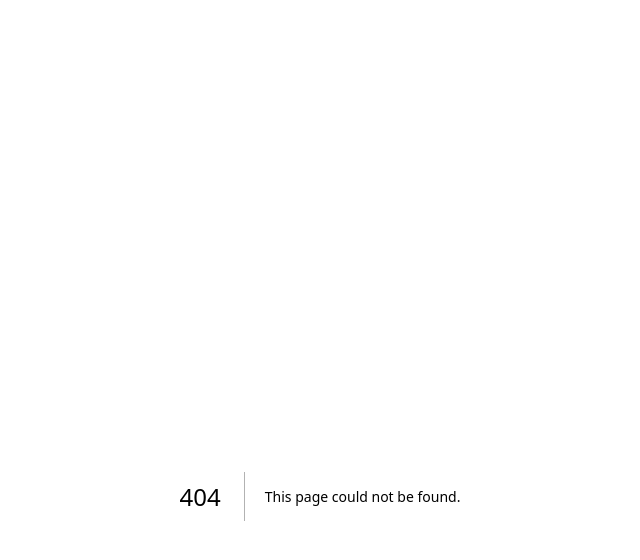
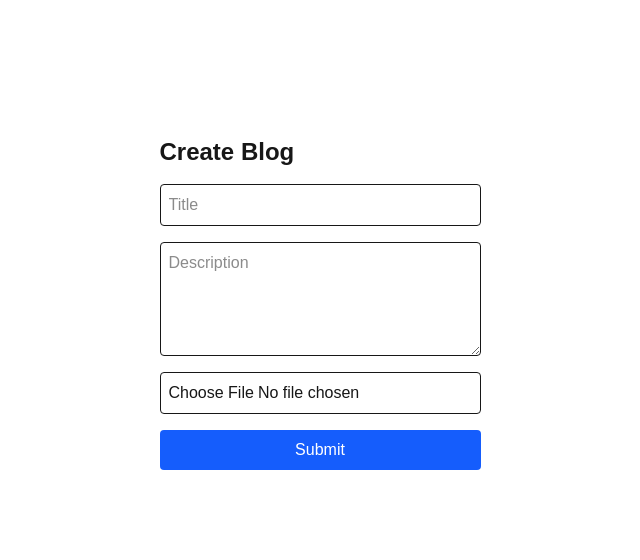
Before and after one commit to lokeshloki3/blog-nextjs-strapi, a Next.js app: page /newblog in a window 1280 px wide. Before the commit this address had no page. Shown: the top 560 px of the page, without its empty margins (320-960 px from the left). Built offline with nearby package versions, Linux system fonts and the light colour scheme.

Commit message:
All blogs filter added and Blog post strapi page created

```diff
--- /dev/null
+++ b/src/app/newblog/page.tsx
@@ -0,0 +1,100 @@
+'use client';
+
+import { useState } from 'react';
+
+const page = () => {
+  const [title, setTitle] = useState('');
+  const [description, setDescription] = useState('');
+  const [image, setImage] = useState<File | null>(null);
+  const [isSubmitting, setIsSubmitting] = useState(false);
+  const [message, setMessage] = useState('');
+
+  const handleSubmit = async (e: React.FormEvent) => {
+    e.preventDefault();
+    if (!title || !description || !image) {
+      setMessage('Please fill all fields');
+      return;
+    }
+
+    setIsSubmitting(true);
+
+    try {
+      const formData = new FormData();
+      formData.append('files.img', image);
+      formData.append(
+        'data',
+        JSON.stringify({
+          Title: title,
+          Description: description,
+        })
+      );
+
+      const res = await fetch('http://127.0.0.1:1337/api/blogs', {
+        method: 'POST',
+        headers: {
+          Authorization: `Bearer ${process.env.STRAPI_API_TOKEN}`,
+        },
+        body: formData,
+      });
+
+      const result = await res.json();
+      if (res.ok) {
+        setMessage('Blog created successfully!');
+        setTitle('');
+        setDescription('');
+        setImage(null);
+      } else {
+        console.error(result);
+        setMessage('Error creating blog');
+      }
+    } catch (error) {
+      console.error(error);
+      setMessage('Server error');
+    } finally {
+      setIsSubmitting(false);
+    }
+  };
+
+  return (
+    <div className='max-w-xl mx-auto mt-10'>
+      <h2 className='text-2xl font-bold mb-4'>Create Blog</h2>
+      <form onSubmit={handleSubmit} className='flex flex-col gap-4'>
+
+        <input
+          type='text'
+          placeholder='Title'
+          value={title}
+          onChange={(e) => setTitle(e.target.value)}
+          className='border p-2 rounded'
+        />
+
+        <textarea
+          placeholder='Description'
+          value={description}
+          onChange={(e) => setDescription(e.target.value)}
+          className='border p-2 rounded'
+          rows={4}
+        />
+
+        <input
+          type='file'
+          accept='image/*'
+          onChange={(e) => setImage(e.target.files?.[0] || null)}
+          className='border p-2 rounded'
+        />
+
+        <button
+          type='submit'
+          disabled={isSubmitting}
+          className='bg-blue-600 text-white px-4 py-2 rounded hover:bg-blue-700'
+        >
+          {isSubmitting ? 'Submitting...' : 'Submit'}
+        </button>
+
+        {message && <p className='text-sm text-gray-600'>{message}</p>}
+      </form>
+    </div>
+  );
+};
+
+export default page;
--- a/src/components/BlogCard.tsx
+++ b/src/components/BlogCard.tsx
@@ -7,7 +7,7 @@ const BlogCard = ({ blog }: { blog: BlogType }) => {
   const description = blog.Description?.[0]?.children?.[0]?.text;
   const TuncateBlogDesc = description.length > 80 ? description.substring(0, 80) + "..." : description;
 
-  console.log(blog.id)
+  // console.log(blog.id)
   const imgUrl = "http://127.0.0.1:1337" + blog.img.url;
   return (
     <div className='rounded-lg shadow-md p-4 mb-4 overflow-hidden border border-b-gray-600 cursor-pointer'>
--- a/src/components/Blogs.tsx
+++ b/src/components/Blogs.tsx
@@ -1,19 +1,18 @@
-"use client";
+'use client';
 
-import React, { useContext } from 'react'
-import BlogCard from './BlogCard'
-import { BlogType } from '@/types'
+import React, { useContext } from 'react';
+import BlogCard from './BlogCard';
+import { BlogType } from '@/types';
 import { CategoryContext } from '@/context/CategoryContext';
 
 const Blogs = ({ blogs }: { blogs: BlogType[] }) => {
-
   const { category } = useContext(CategoryContext);
 
-  const filteredBlogs = blogs.filter((blog: any) => {
-    return blog.categories.some(
-      (cat: any) => cat.Title === category
+  const filteredBlogs = category === 'All'
+    ? blogs
+    : blogs.filter((blog) =>
+      blog.categories?.some((cat: any) => cat.Title === category)
     );
-  });
 
   return (
     <div className='grid grid-cols-1 sm:grid-cols-2 md:grid-cols-3 gap-4'>
@@ -23,7 +22,7 @@ const Blogs = ({ blogs }: { blogs: BlogType[] }) => {
         </div>
       ))}
     </div>
-  )
-}
+  );
+};
 
-export default Blogs
+export default Blogs;
--- a/src/components/Categories.tsx
+++ b/src/components/Categories.tsx
@@ -1,27 +1,38 @@
-"use client";
+'use client';
 
-import React, { useContext, useLayoutEffect } from "react";
-import Category from "./Category";
-import { CategoryType } from "@/types";
-import { CategoryContext } from "@/context/CategoryContext";
+import React, { useContext, useEffect } from 'react';
+import Category from './Category';
+import { CategoryType } from '@/types';
+import { CategoryContext } from '@/context/CategoryContext';
 
 const Categories = ({ categories }: { categories: CategoryType[] }) => {
   const { changeCategory } = useContext(CategoryContext);
 
-  // useEffect after page render, useLayoutEffect before page render
-  useLayoutEffect(() => {
-    changeCategory(categories[0]?.Title);
-  }, []);
+  // // useEffect after page render, useLayoutEffect before page render
+  // useLayoutEffect(() => {
+  //   changeCategory(categories[0]?.Title);
+  // }, []);
+  useEffect(() => {
+    if (categories.length > 0) {
+      changeCategory('All');
+    }
+  }, [categories]);
 
   return (
     <div className="flex gap-6 mb-8">
-      {categories?.map((category) => (
+      <button
+        onClick={() => changeCategory('All')}
+        className="cursor-pointer"
+      >
+        All
+      </button>
+      {categories.map((category) => (
         <div key={category.id}>
           <Category cat={category} />
         </div>
       ))}
     </div>
-  )
-}
+  );
+};
 
 export default Categories;
--- a/src/types.ts
+++ b/src/types.ts
@@ -8,7 +8,7 @@ export type CategoryType = {
 
 export type BlogType = {
   id: number;
-  documentId: string,
+  documentId: string;
   Title: string;
   Description: {
     type: string;
@@ -22,4 +22,7 @@ export type BlogType = {
     url: string;
     name: string;
   };
+  categories: {
+    Title: string;
+  }[];
 };
```
